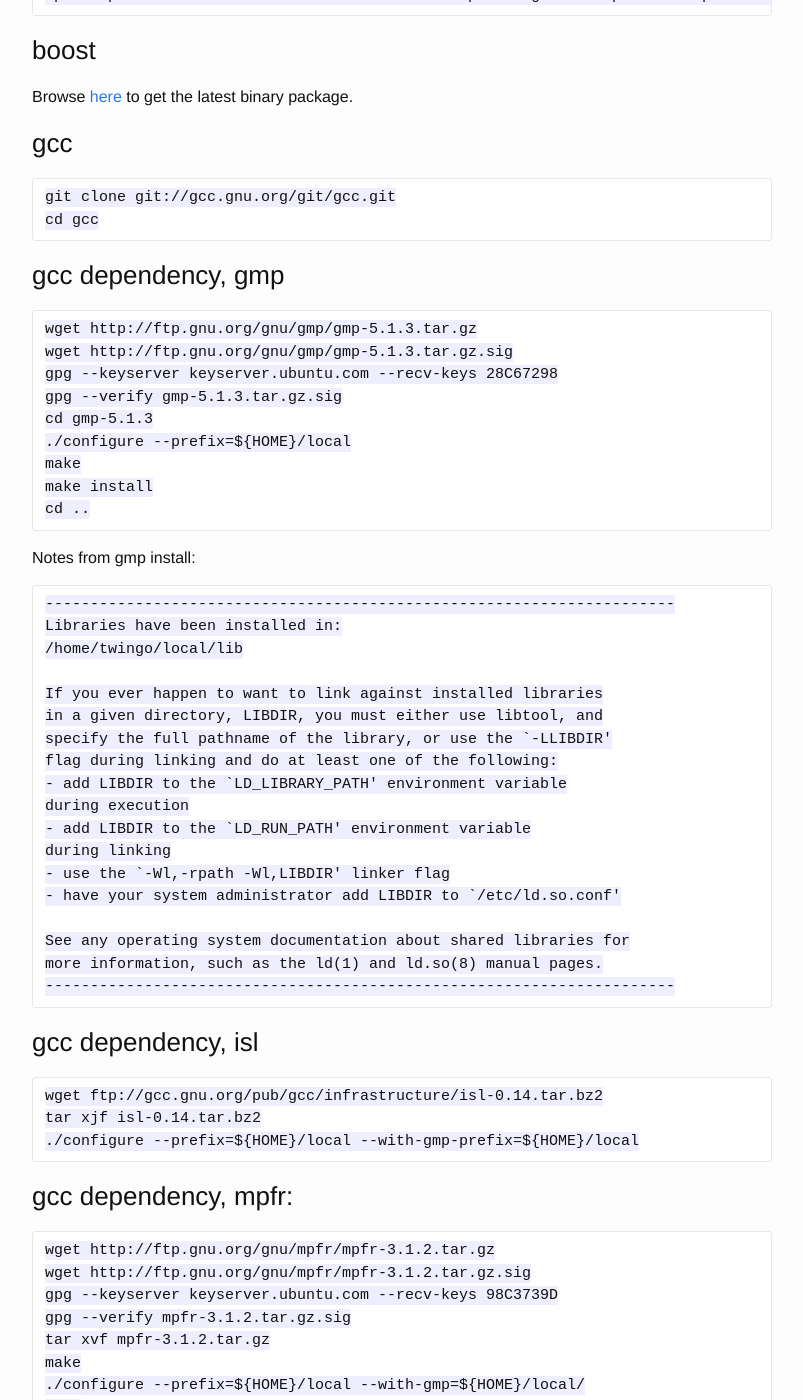
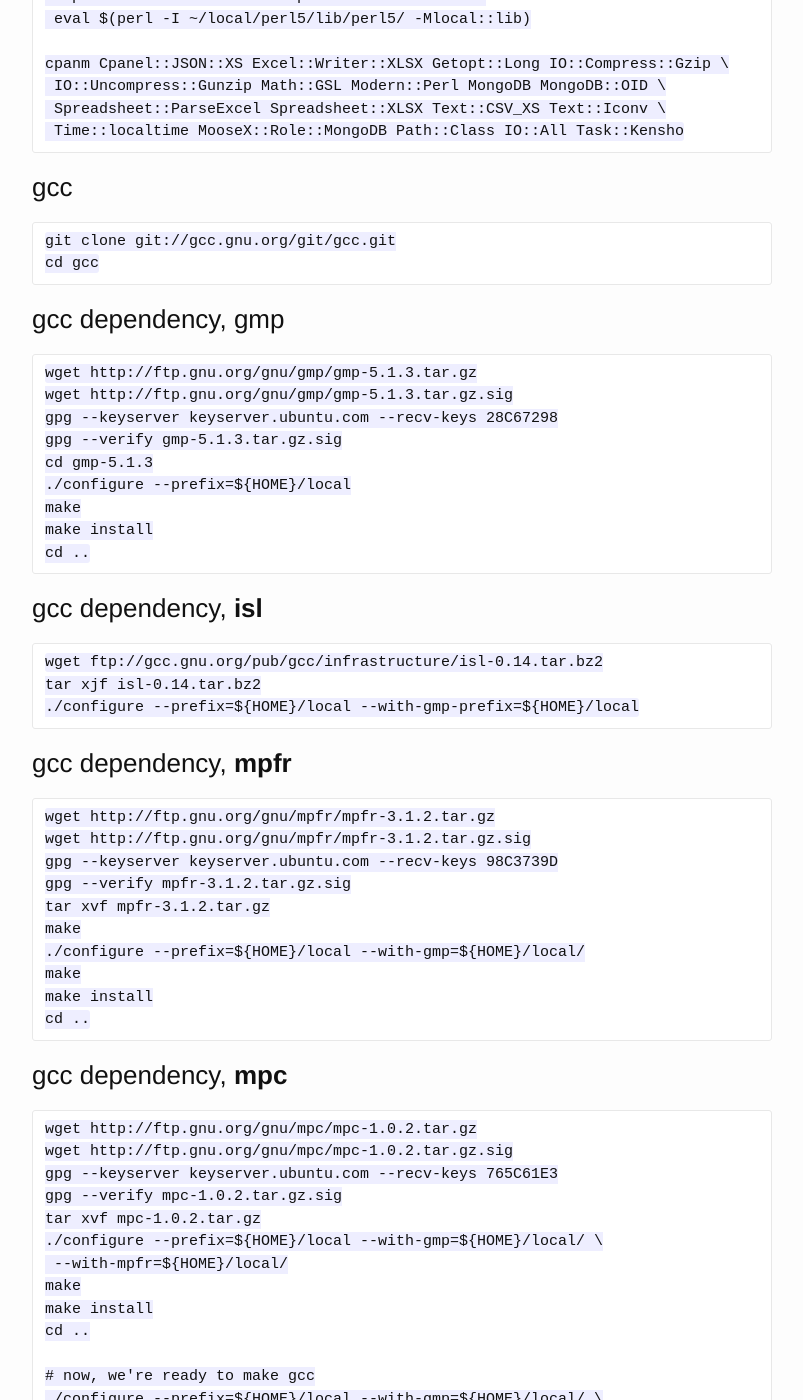
Before and after one commit to wingolab/wingolab.github.io, a Jekyll site: the page built from _posts/2015-01-02-hgcc-setup.markdown, in a window 1280 px wide and 1400 px high, scrolled down 1492 px. Shown: the whole window, without its empty margins (238-1041 px from the left). Built offline with Jekyll 4.4.1, drawn with Linux system fonts in a browser that asks for light colours; some of the changed text lies outside the part shown.

Commit message:
minor formatting tweaks

```diff
--- a/_posts/2015-01-02-hgcc-setup.markdown
+++ b/_posts/2015-01-02-hgcc-setup.markdown
@@ -56,12 +58,13 @@
 
     git clone https://github.com/miyagawa/cpanminus
     cd cpanminus
-    ./cpanm --local-lib=~/local/perl5 local::lib && eval $(perl -I ~/local/perl5/lib/perl5/ -Mlocal::lib)
-    cpanm Cpanel::JSON::XS Excel::Writer::XLSX Getopt::Long IO::Compress::Gzip IO::Uncompress::Gunzip Math::GSL Modern::Perl MongoDB MongoDB::OID Spreadsheet::ParseExcel Spreadsheet::XLSX Text::CSV_XS Text::Iconv Time::localtime MooseX::Role::MongoDB Path::Class IO::All Task::Kensho
+    ./cpanm --local-lib=~/local/perl5 local::lib && \
+     eval $(perl -I ~/local/perl5/lib/perl5/ -Mlocal::lib)
 
-### boost
-
-Browse [here](http://sourceforge.net/projects/boost/) to get the latest binary package.
+    cpanm Cpanel::JSON::XS Excel::Writer::XLSX Getopt::Long IO::Compress::Gzip \
+     IO::Uncompress::Gunzip Math::GSL Modern::Perl MongoDB MongoDB::OID \
+     Spreadsheet::ParseExcel Spreadsheet::XLSX Text::CSV_XS Text::Iconv \
+     Time::localtime MooseX::Role::MongoDB Path::Class IO::All Task::Kensho
 
 ### gcc
 
@@ -80,34 +83,13 @@
     make install
     cd ..
 
-Notes from gmp install:
-
-    ----------------------------------------------------------------------
-    Libraries have been installed in:
-    /home/twingo/local/lib
-
-    If you ever happen to want to link against installed libraries
-    in a given directory, LIBDIR, you must either use libtool, and
-    specify the full pathname of the library, or use the `-LLIBDIR'
-    flag during linking and do at least one of the following:
-    - add LIBDIR to the `LD_LIBRARY_PATH' environment variable
-    during execution
-    - add LIBDIR to the `LD_RUN_PATH' environment variable
-    during linking
-    - use the `-Wl,-rpath -Wl,LIBDIR' linker flag
-    - have your system administrator add LIBDIR to `/etc/ld.so.conf'
-
-    See any operating system documentation about shared libraries for
-    more information, such as the ld(1) and ld.so(8) manual pages.
-    ----------------------------------------------------------------------
-
-### gcc dependency, isl
+### gcc dependency, **isl**
 
     wget ftp://gcc.gnu.org/pub/gcc/infrastructure/isl-0.14.tar.bz2
     tar xjf isl-0.14.tar.bz2
     ./configure --prefix=${HOME}/local --with-gmp-prefix=${HOME}/local
 
-### gcc dependency, mpfr:
+### gcc dependency, **mpfr**
 
     wget http://ftp.gnu.org/gnu/mpfr/mpfr-3.1.2.tar.gz
     wget http://ftp.gnu.org/gnu/mpfr/mpfr-3.1.2.tar.gz.sig
@@ -145,7 +135,7 @@
 
 ## GNU Scientific Library [GSL](http://ftp.gnu.org/gnu/gsl/)
 
-      wget http://ftp.gnu.org/gnu/gsl/gsl-1.16.tar.gz
-      wget http://ftp.gnu.org/gnu/gsl/gsl-1.16.tar.gz.sig
-      gpg --keyserver keyserver.ubuntu.com --recv-keys AE05B3E9
-      gpg --verify gsl-1.16.tar.gz.sig
+    wget http://ftp.gnu.org/gnu/gsl/gsl-1.16.tar.gz
+    wget http://ftp.gnu.org/gnu/gsl/gsl-1.16.tar.gz.sig
+    gpg --keyserver keyserver.ubuntu.com --recv-keys AE05B3E9
+    gpg --verify gsl-1.16.tar.gz.sig
```
Also changed, not shown: other parts of _posts/2015-01-02-hgcc-setup.markdown (+14 -4 lines).
